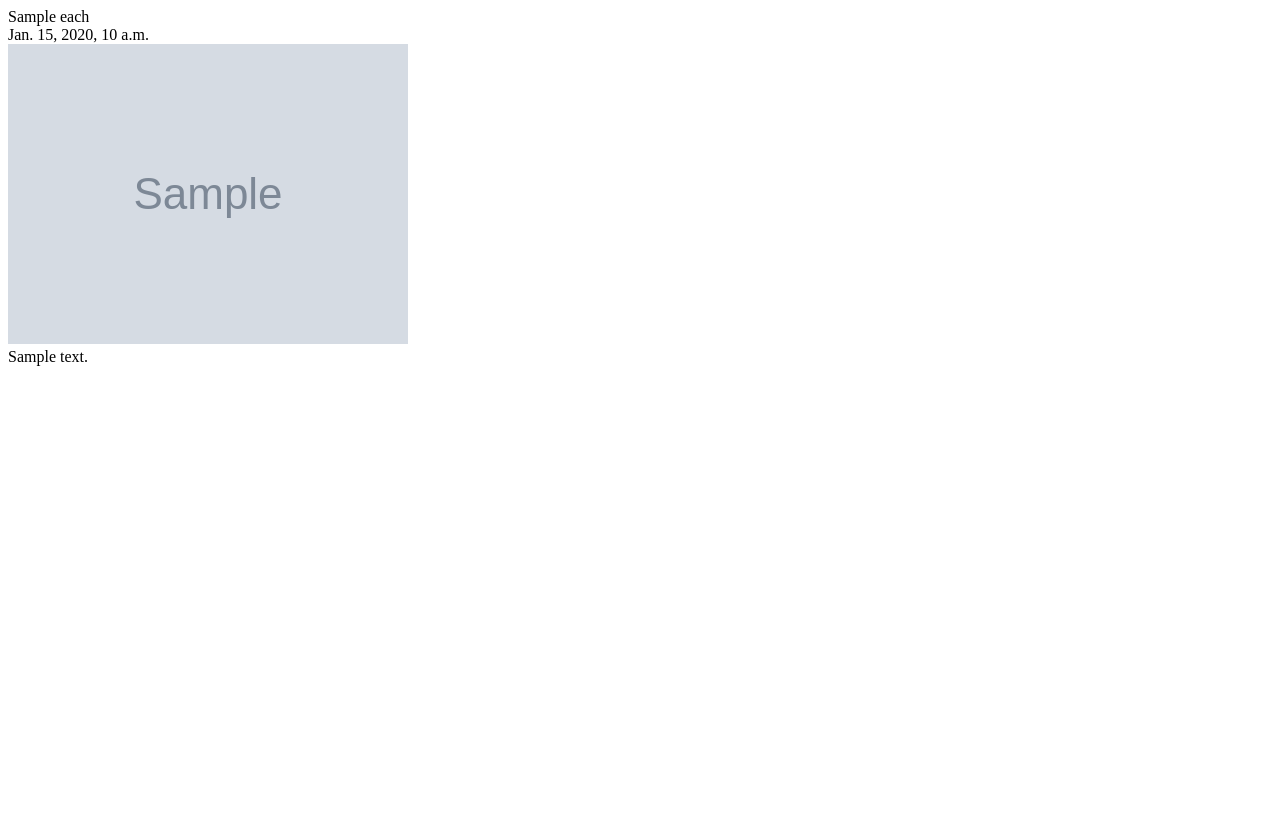
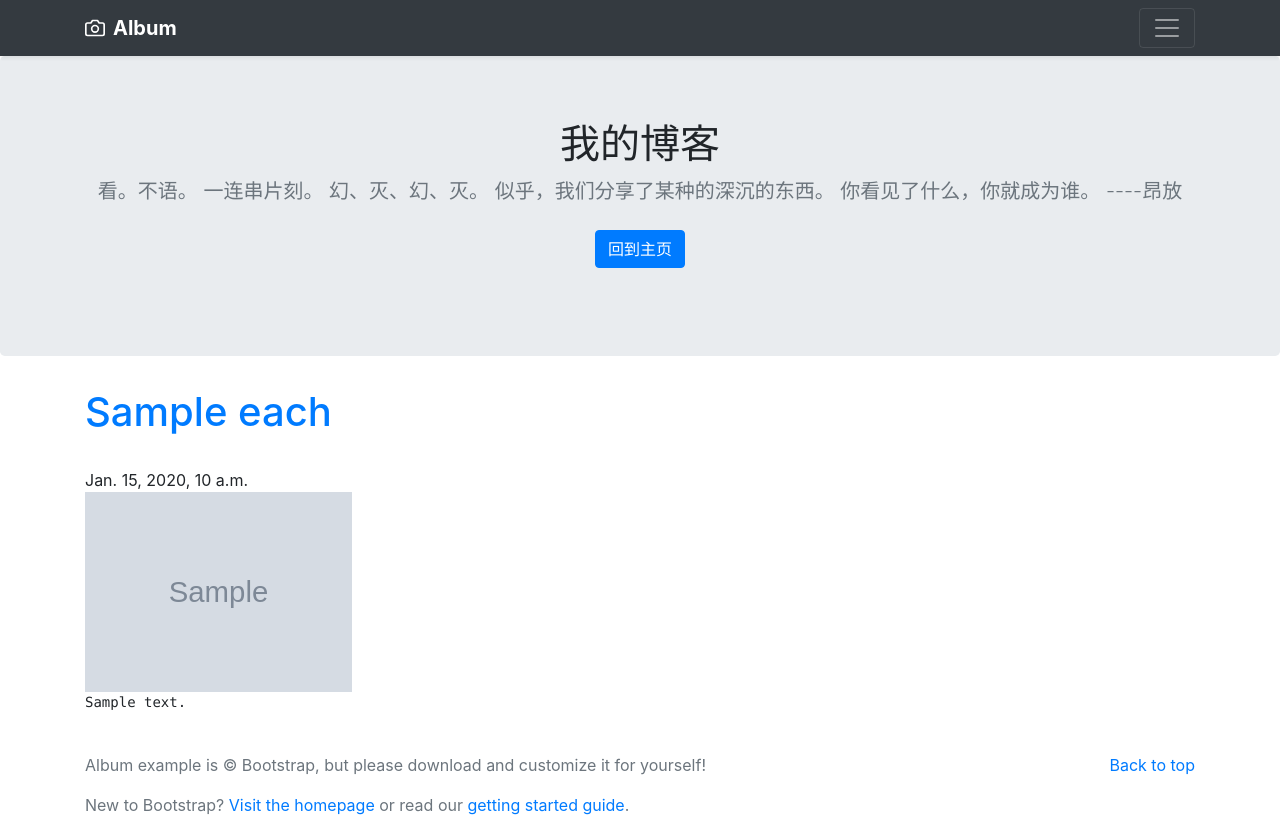
Before and after one commit to Saofei6/portfolio, a Django app: template blog/templates/blog.html in a window 1280 px wide. Before the commit the page ends 366 px from the top, so only its background shows below. Run offline with Django 3.2, Linux system fonts and the light colour scheme; the template is opened without the code that fills it: most values are stand-ins (such as "Sample title", 1, 10 or a date in 2020); grey boxes marked "Sample" are stand-in pictures; data that the repository does not hold is empty; some libraries are stand-ins or nearby versions.

Commit message:
美化了blog页面

```diff
--- a/blog/models.py
+++ b/blog/models.py
@@ -11,3 +11,6 @@ class Blog(models.Model):
 
     def __str__(self):
         return self.title
+
+    def short_text(self):
+        return self.text[:100] + '...'
--- a/blog/templates/blog.html
+++ b/blog/templates/blog.html
@@ -1,19 +1,114 @@
-<!DOCTYPE html>
+<!doctype html>
 <html lang="en">
+<style type="text/css">
+    pre{
+        white-space:pre-wrap;
+        word-wrap: break-word;
+        width: 650px;
+    }
+</style>
   <head>
-    <meta charset="UTF-8">
-    <title>blog</title>
+    <meta charset="utf-8">
+    <meta name="viewport" content="width=device-width, initial-scale=1, shrink-to-fit=no">
+    <meta name="description" content="">
+    <meta name="author" content="Mark Otto, Jacob Thornton, and Bootstrap contributors">
+    <meta name="generator" content="Jekyll v3.8.5">
+    <title>Album example · Bootstrap</title>
+
+    <link rel="canonical" href="https://getbootstrap.com/docs/4.3/examples/album/">
+
+    <!-- Bootstrap core CSS -->
+<link rel="stylesheet" href="https://stackpath.bootstrapcdn.com/bootstrap/4.3.1/css/bootstrap.min.css" integrity="sha384-ggOyR0iXCbMQv3Xipma34MD+dH/1fQ784/j6cY/iJTQUOhcWr7x9JvoRxT2MZw1T" crossorigin="anonymous">
+
+
+    <style>
+      .bd-placeholder-img {
+        font-size: 1.125rem;
+        text-anchor: middle;
+        -webkit-user-select: none;
+        -moz-user-select: none;
+        -ms-user-select: none;
+        user-select: none;
+      }
+
+      @media (min-width: 768px) {
+        .bd-placeholder-img-lg {
+          font-size: 3.5rem;
+        }
+      }
+    </style>
+    <!-- Custom styles for this template -->
+    <link href="album.css" rel="stylesheet">
   </head>
   <body>
+    <header>
+  <div class="collapse bg-dark" id="navbarHeader">
+    <div class="container">
+      <div class="row">
+        <div class="col-sm-8 col-md-7 py-4">
+          <h4 class="text-white">About</h4>
+          <p class="text-muted">Add some information about the album below, the author, or any other background context. Make it a few sentences long so folks can pick up some informative tidbits. Then, link them off to some social networking sites or contact information.</p>
+        </div>
+        <div class="col-sm-4 offset-md-1 py-4">
+          <h4 class="text-white">Contact</h4>
+          <ul class="list-unstyled">
+            <li><a href="#" class="text-white">Follow on Twitter</a></li>
+            <li><a href="#" class="text-white">Like on Facebook</a></li>
+            <li><a href="#" class="text-white">Email me</a></li>
+          </ul>
+        </div>
+      </div>
+    </div>
+  </div>
+  <div class="navbar navbar-dark bg-dark shadow-sm">
+    <div class="container d-flex justify-content-between">
+      <a href="#" class="navbar-brand d-flex align-items-center">
+        <svg xmlns="http://www.w3.org/2000/svg" width="20" height="20" fill="none" stroke="currentColor" stroke-linecap="round" stroke-linejoin="round" stroke-width="2" aria-hidden="true" class="mr-2" viewBox="0 0 24 24" focusable="false"><path d="M23 19a2 2 0 0 1-2 2H3a2 2 0 0 1-2-2V8a2 2 0 0 1 2-2h4l2-3h6l2 3h4a2 2 0 0 1 2 2z"/><circle cx="12" cy="13" r="4"/></svg>
+        <strong>Album</strong>
+      </a>
+      <button class="navbar-toggler" type="button" data-toggle="collapse" data-target="#navbarHeader" aria-controls="navbarHeader" aria-expanded="false" aria-label="Toggle navigation">
+        <span class="navbar-toggler-icon"></span>
+      </button>
+    </div>
+  </div>
+</header>
+
+<main role="main">
+
+  <section class="jumbotron text-center">
+    <div class="container">
+      <h1 class="jumbotron-heading">我的博客</h1>
+      <p class="lead text-muted">看。不语。 一连串片刻。 幻、灭、幻、灭。 似乎，我们分享了某种的深沉的东西。 你看见了什么，你就成为谁。 ----昂放</p>
+      <p>
+        <a href=".." class="btn btn-primary my-2">回到主页</a>
+      </p>
+    </div>
+  </section>
+    <div class="container">
         {% for each in blog.all %}
-    {{ each.title }}
+            <a href=""><h1>{{ each.title }}</h1></a>
         <br>
         {{ each.date }}
         <br>
-    <img src="{{ each.image.url }}" alt="">
+        <img src="{{ each.image.url }}" alt="" height=200px>
         <br>
-    {{ each.text }}
+        <pre width="500">{{ each.short_text }}</pre>
         <br>
         {% endfor %}
+    </div>
+</main>
+
+<footer class="text-muted">
+  <div class="container">
+    <p class="float-right">
+      <a href="#">Back to top</a>
+    </p>
+    <p>Album example is &copy; Bootstrap, but please download and customize it for yourself!</p>
+    <p>New to Bootstrap? <a href="https://getbootstrap.com/">Visit the homepage</a> or read our <a href="/docs/4.3/getting-started/introduction/">getting started guide</a>.</p>
+  </div>
+</footer>
+<script src="https://code.jquery.com/jquery-3.3.1.slim.min.js" integrity="sha384-q8i/X+965DzO0rT7abK41JStQIAqVgRVzpbzo5smXKp4YfRvH+8abtTE1Pi6jizo" crossorigin="anonymous"></script>
+<script src="https://cdnjs.cloudflare.com/ajax/libs/popper.js/1.14.7/umd/popper.min.js" integrity="sha384-UO2eT0CpHqdSJQ6hJty5KVphtPhzWj9WO1clHTMGa3JDZwrnQq4sF86dIHNDz0W1" crossorigin="anonymous"></script>
+<script src="https://stackpath.bootstrapcdn.com/bootstrap/4.3.1/js/bootstrap.min.js" integrity="sha384-JjSmVgyd0p3pXB1rRibZUAYoIIy6OrQ6VrjIEaFf/nJGzIxFDsf4x0xIM+B07jRM" crossorigin="anonymous"></script>
 </body>
 </html>
--- a/templates/home.html
+++ b/templates/home.html
@@ -73,8 +73,7 @@
       <h1 class="jumbotron-heading">Album example</h1>
       <p class="lead text-muted">Something short and leading about the collection below—its contents, the creator, etc. Make it short and sweet, but not too short so folks don’t simply skip over it entirely.</p>
       <p>
-        <a href="#" class="btn btn-primary my-2">Main call to action</a>
-        <a href="#" class="btn btn-secondary my-2">Secondary action</a>
+        <a href="blog" class="btn btn-primary my-2">我的博客</a>
       </p>
     </div>
   </section>
```
Lines whose indentation alone changed are shown as unchanged.
